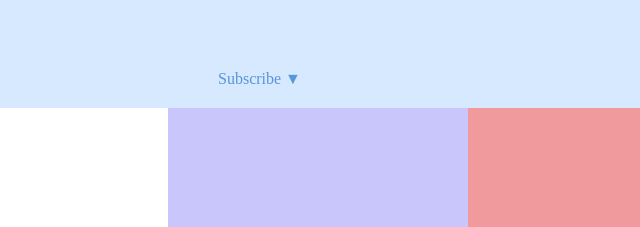
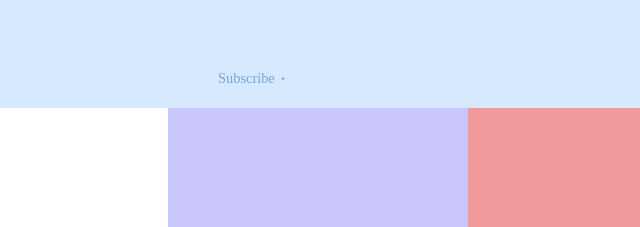
Before and after one commit to nithyaasworld/MERN-Stack-Course, a plain HTML site: page day3/day-3---inclass-flexbox-layout-nithyaasworld-master/index.html in a window 1280 px wide. Shown: the part 270-497 px from the top of the page, 22-662 px from the left. Drawn offline with Linux system fonts and the light colour scheme.

Commit message:
updated the subscribe link design

```diff
--- a/day3/day-3---inclass-flexbox-layout-nithyaasworld-master/index.html
+++ b/day3/day-3---inclass-flexbox-layout-nithyaasworld-master/index.html
@@ -22,7 +22,7 @@
         <img src="./images/awesome-logo.svg" alt="Logo with text Awesome Logo">
       </div>
       <div class="header-links">
-        <div class="subscribe">Subscribe &#9660</div>
+        <div class="subscribe">Subscribe <span class="subscribe-arrow">&#9660</span></div>
         <div class="social-links">
           <img src="./images/social-icons.svg" alt="">
         </div>
--- a/day3/day-3---inclass-flexbox-layout-nithyaasworld-master/styles.css
+++ b/day3/day-3---inclass-flexbox-layout-nithyaasworld-master/styles.css
@@ -41,6 +41,14 @@
   }
   .subscribe {
     color: #5995DA;
+    opacity: 0.8;
+    font-size: 0.9em;
+  }
+  .subscribe-arrow{
+    font-size: 0.4em;
+    position: relative;
+    top: -0.4em;
+    right: -0.30em;
   }
   .box-container{
     width: 1000px;
```
